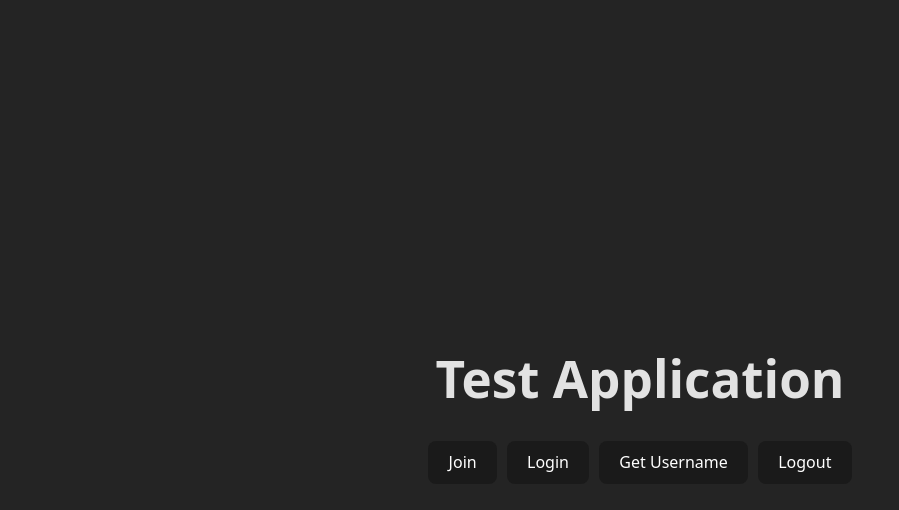
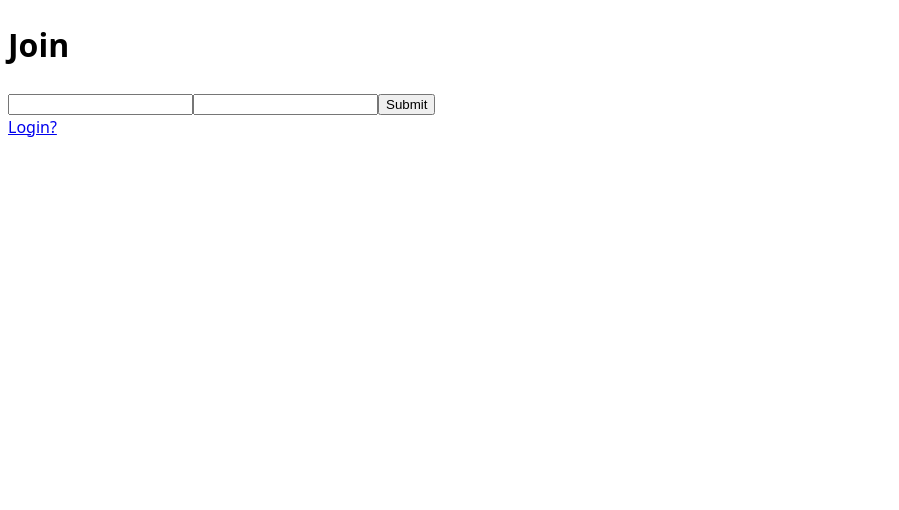
Before and after one commit to evasquare/spring-security-authentication, a React (Vite) app in the folder frontend/: page /join in a window 1280 px wide. Shown: the top 510 px of the page, without its empty margins (0-899 px from the left). Built offline with nearby package versions, Linux system fonts and the light colour scheme.

Commit message:
Implement basic frontend

```diff
--- a/frontend/package.json
+++ b/frontend/package.json
@@ -11,7 +11,9 @@
   },
   "dependencies": {
     "react": "^19.0.0",
-    "react-dom": "^19.0.0"
+    "react-dom": "^19.0.0",
+    "react-hook-form": "^7.54.2",
+    "react-router": "^7.3.0"
   },
   "devDependencies": {
     "@eslint/js": "^9.21.0",
--- a/frontend/src/App.css
+++ /dev/null
@@ -1,6 +0,0 @@
-#root {
-    max-width: 1280px;
-    margin: 0 auto;
-    padding: 2rem;
-    text-align: center;
-}
--- a/frontend/src/App.tsx
+++ b/frontend/src/App.tsx
@@ -1,84 +1,18 @@
-import "./App.css";
+import { BrowserRouter as Router, Routes, Route } from "react-router";
+import Home from "./Home";
+import UserPage from "./User";
+import Join from "./Join";
 
 function App() {
-    const getCsrfToken = () => {
-        const cookieValue = document.cookie
-            .split("; ")
-            .find((row) => row.startsWith("XSRF-TOKEN="))
-            ?.split("=")[1];
-        return cookieValue ? decodeURIComponent(cookieValue) : null;
-    };
-
-    const join = async () => {
-        const csrfToken = getCsrfToken();
-        const response = await fetch("http://localhost:8080/auth/join", {
-            method: "POST",
-            headers: {
-                "Content-Type": "application/json",
-                "X-XSRF-TOKEN": csrfToken ?? "",
-            },
-            credentials: "include",
-            body: JSON.stringify({
-                username: "user12",
-                password: "pass",
-            }),
-        });
-        if (!response.ok) {
-            throw new Error(`HTTP error! Status: ${response.status}`);
-        }
-        console.log(await response.text());
-    };
-
-    const login = async () => {
-        const csrfToken = getCsrfToken();
-        const response = await fetch("http://localhost:8080/auth/login", {
-            method: "POST",
-            headers: {
-                "Content-Type": "application/json",
-                "X-XSRF-TOKEN": csrfToken ?? "",
-            },
-            credentials: "include",
-            body: JSON.stringify({
-                username: "user12",
-                password: "pass",
-            }),
-        });
-        if (!response.ok) {
-            throw new Error(`HTTP error! Status: ${response.status}`);
-        }
-        console.log(await response.text());
-    };
-
-    const getUsername = async () => {
-        const response = await fetch(
-            "http://localhost:8080/auth/get-username",
-            {
-                method: "GET",
-                credentials: "include",
-            }
-        );
-        console.log(await response.text());
-    };
-
-    const logOut = async () => {
-        const csrfToken = getCsrfToken();
-        const response = await fetch("http://localhost:8080/auth/logout", {
-            method: "POST",
-            headers: {
-                "Content-Type": "application/json",
-                "X-XSRF-TOKEN": csrfToken ?? "",
-            },
-            credentials: "include",
-        });
-        console.log(await response.text());
-    };
     return (
         <>
-            <h1>Test Application</h1>
-            <button onClick={join}>Join</button>
-            <button onClick={login}>Login</button>
-            <button onClick={getUsername}>Get Username</button>
-            <button onClick={logOut}>Logout</button>
+            <Router>
+                <Routes>
+                    <Route path="/" element={<Home />}></Route>
+                    <Route path="/user" element={<UserPage />}></Route>
+                    <Route path="/join" element={<Join />}></Route>
+                </Routes>
+            </Router>
         </>
     );
 }
--- /dev/null
+++ b/frontend/src/Home.tsx
@@ -0,0 +1,60 @@
+import { useForm, SubmitHandler } from "react-hook-form";
+import { getCsrfToken } from "./lib/csrf";
+import { SERVER_URL } from "./lib/variables";
+import { useState } from "react";
+
+interface Inputs {
+    username: string;
+    password: string;
+}
+
+const Home = () => {
+    // todo: if user is already logged in, redirect to User page.
+
+    const [errorMessage, setErrorMessage] = useState<string>("");
+    const { register, handleSubmit } = useForm<Inputs>();
+
+    const onSubmit: SubmitHandler<Inputs> = async (data) => {
+        console.log(data);
+        try {
+            const csrfToken = getCsrfToken();
+            const response = await fetch(`${SERVER_URL}/auth/login`, {
+                method: "POST",
+                headers: {
+                    "Content-Type": "application/json",
+                    "X-XSRF-TOKEN": csrfToken ?? "",
+                },
+                credentials: "include",
+                body: JSON.stringify({
+                    username: data.username,
+                    password: data.password,
+                }),
+            });
+            if (!response.ok) {
+                throw new Error(await response.text());
+            }
+            window.location.href = "/user";
+        } catch (error: unknown) {
+            if (error instanceof Error) {
+                setErrorMessage(error.message);
+            }
+        }
+    };
+
+    return (
+        <>
+            <h1>Login</h1>
+            {errorMessage}
+            <form onSubmit={handleSubmit(onSubmit)}>
+                <input {...register("username", { required: true })} />
+                <input {...register("password", { required: true })} />
+
+                <input type="submit" />
+            </form>
+
+            <a href="/join">Join?</a>
+        </>
+    );
+};
+
+export default Home;
--- /dev/null
+++ b/frontend/src/Join.tsx
@@ -0,0 +1,57 @@
+import { useState } from "react";
+import { SubmitHandler, useForm } from "react-hook-form";
+import { getCsrfToken } from "./lib/csrf";
+import { SERVER_URL } from "./lib/variables";
+
+interface Inputs {
+    username: string;
+    password: string;
+}
+
+const Join = () => {
+    const [errorMessage, setErrorMessage] = useState<string>("");
+    const { register, handleSubmit } = useForm<Inputs>();
+
+    const onSubmit: SubmitHandler<Inputs> = async (data) => {
+        try {
+            const csrfToken = getCsrfToken();
+            const response = await fetch(`${SERVER_URL}/auth/join`, {
+                method: "POST",
+                headers: {
+                    "Content-Type": "application/json",
+                    "X-XSRF-TOKEN": csrfToken ?? "",
+                },
+                credentials: "include",
+                body: JSON.stringify({
+                    username: data.username,
+                    password: data.password,
+                }),
+            });
+            if (!response.ok) {
+                throw new Error(await response.text());
+            }
+            window.location.href = "/";
+        } catch (error: unknown) {
+            if (error instanceof Error) {
+                setErrorMessage(error.message);
+            }
+        }
+    };
+
+    return (
+        <>
+            <h1>Join</h1>
+            {errorMessage}
+            <form onSubmit={handleSubmit(onSubmit)}>
+                <input {...register("username", { required: true })} />
+                <input {...register("password", { required: true })} />
+
+                <input type="submit" />
+            </form>
+
+            <a href="/">Login?</a>
+        </>
+    );
+};
+
+export default Join;
--- /dev/null
+++ b/frontend/src/User.tsx
@@ -0,0 +1,51 @@
+import { useEffect, useState } from "react";
+import { getCsrfToken } from "./lib/csrf";
+import { SERVER_URL } from "./lib/variables";
+
+const User = () => {
+    const [username, setUsername] = useState<string | null>(null);
+
+    useEffect(() => {
+        (async () => {
+            setUsername(await getUsername());
+        })();
+    }, []);
+
+    const getUsername = async () => {
+        const response = await fetch(`${SERVER_URL}/auth/get-username`, {
+            method: "GET",
+            credentials: "include",
+        });
+        return await response.text();
+    };
+
+    const logOut = async () => {
+        try {
+            const csrfToken = getCsrfToken();
+            await fetch(`${SERVER_URL}/auth/logout`, {
+                method: "POST",
+                headers: {
+                    "Content-Type": "application/json",
+                    "X-XSRF-TOKEN": csrfToken ?? "",
+                },
+                credentials: "include",
+            });
+
+            window.location.href = "/";
+        } catch (error) {
+            if (error instanceof Error) {
+                console.log(error.message);
+            }
+        }
+    };
+
+    return (
+        <>
+            <h1>Welcome {username ?? ""}</h1>
+            <button onClick={getUsername}>Get Username</button>
+            <button onClick={logOut}>Logout</button>
+        </>
+    );
+};
+
+export default User;
--- a/frontend/src/index.css
+++ b/frontend/src/index.css
@@ -2,47 +2,9 @@
     font-family: system-ui, Avenir, Helvetica, Arial, sans-serif;
     line-height: 1.5;
     font-weight: 400;
-
-    color-scheme: light dark;
-    color: rgba(255, 255, 255, 0.87);
-    background-color: #242424;
 
     font-synthesis: none;
     text-rendering: optimizeLegibility;
     -webkit-font-smoothing: antialiased;
     -moz-osx-font-smoothing: grayscale;
 }
-
-body {
-    margin: 0;
-    display: flex;
-    place-items: center;
-    min-width: 320px;
-    min-height: 100vh;
-}
-
-h1 {
-    font-size: 3.2em;
-    line-height: 1.1;
-}
-
-button {
-    border-radius: 8px;
-    border: 1px solid transparent;
-    padding: 0.6em 1.2em;
-    font-size: 1em;
-    font-weight: 500;
-    font-family: inherit;
-    background-color: #1a1a1a;
-    cursor: pointer;
-    transition: border-color 0.25s;
-    margin: 0 5px;
-    color: white;
-}
-button:hover {
-    border-color: #646cff;
-}
-button:focus,
-button:focus-visible {
-    outline: 4px auto -webkit-focus-ring-color;
-}
--- /dev/null
+++ b/frontend/src/lib/csrf.ts
@@ -0,0 +1,7 @@
+export const getCsrfToken = () => {
+    const cookieValue = document.cookie
+        .split("; ")
+        .find((row) => row.startsWith("XSRF-TOKEN="))
+        ?.split("=")[1];
+    return cookieValue ? decodeURIComponent(cookieValue) : null;
+};
--- /dev/null
+++ b/frontend/src/lib/variables.ts
@@ -0,0 +1 @@
+export const SERVER_URL = "http://localhost:8080";
```
Also changed, not shown: 1 other file (tests, documents, lock files or other folders).
